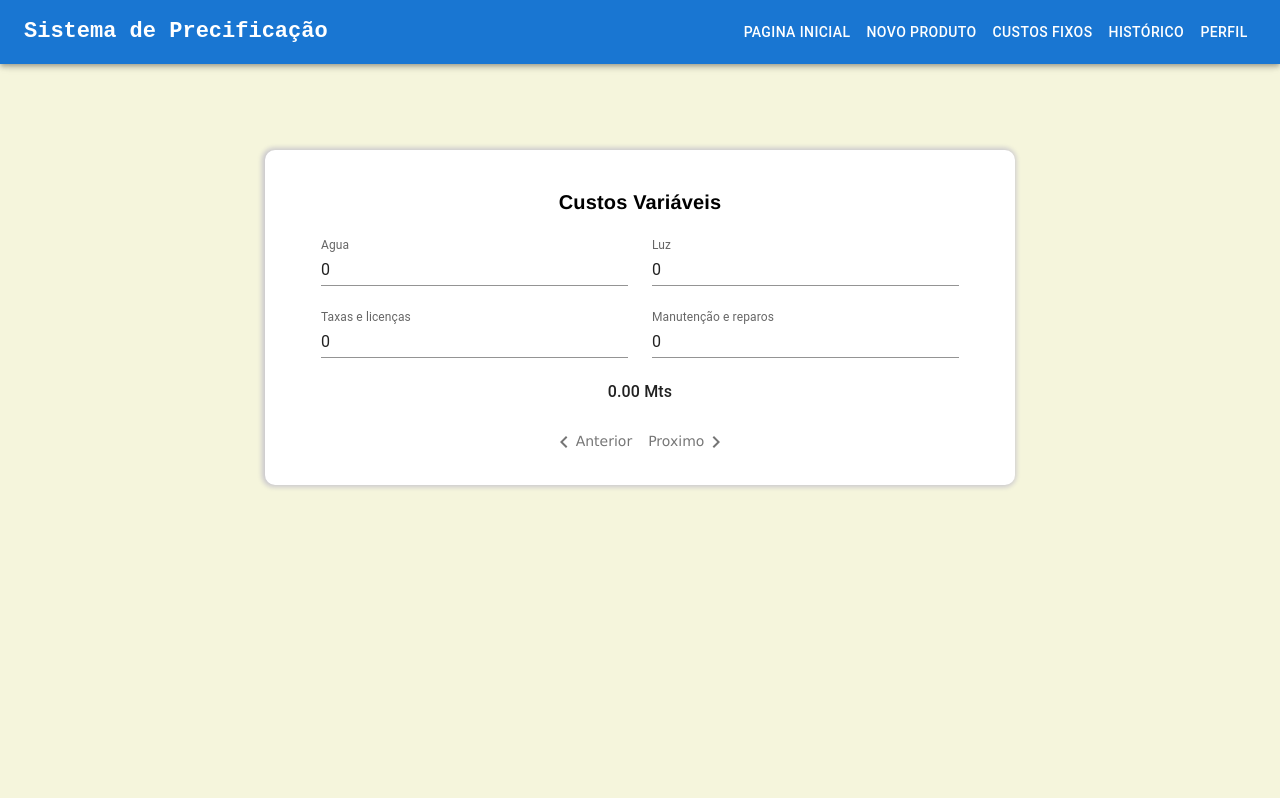
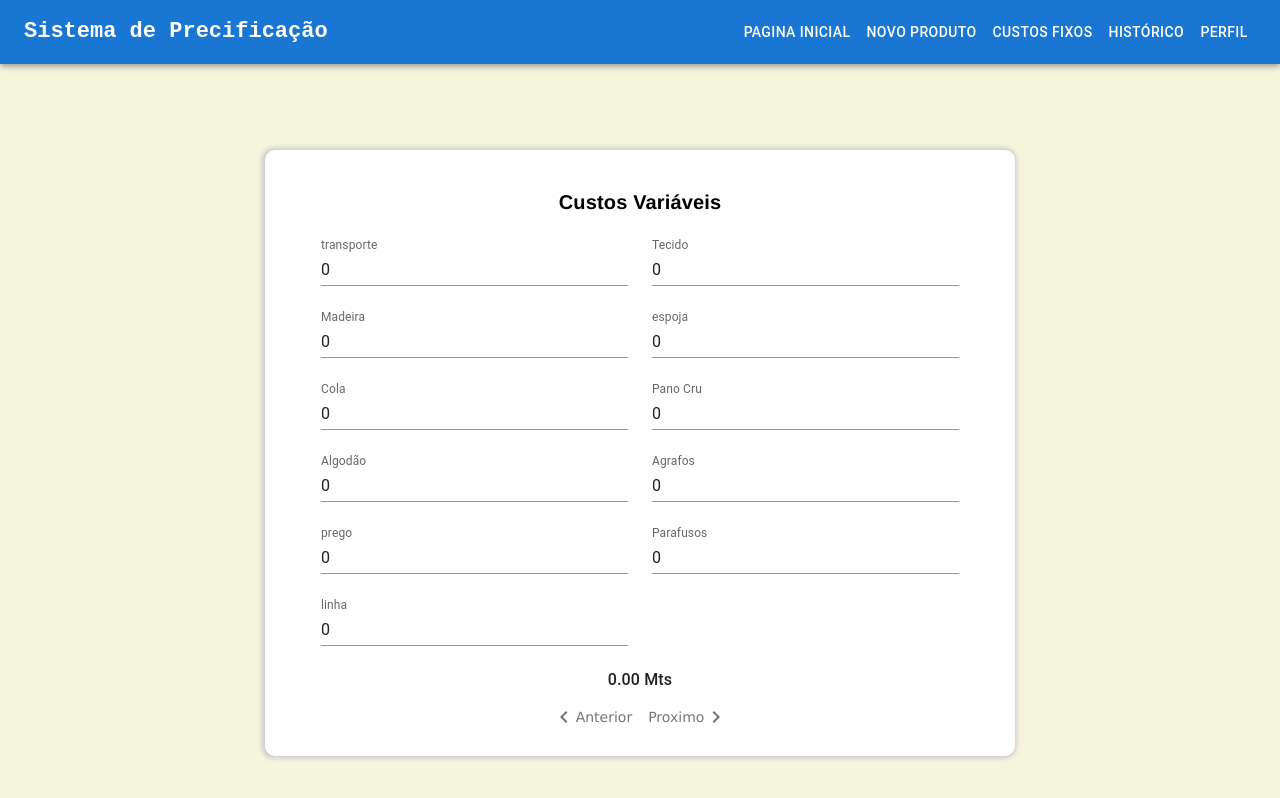
Before and after one commit to JoellSoto/Sales_Price_Markup, a React (Create React App) app in the folder markup_app/: page /addProduct in a window 1280 px wide. Both pictures are taken after a click on the button "Proximo". Built offline with nearby package versions, Linux system fonts and the light colour scheme.

Commit message:
feat: new inputs added

```diff
--- a/markup_app/src/App.js
+++ b/markup_app/src/App.js
@@ -1,5 +1,5 @@
 import React from 'react';
-import { useState } from 'react';
+import { useState,useEffect } from 'react';
 import { Routes, Route } from 'react-router-dom';
 import { Container } from 'reactstrap';
 import Home from './Pages/Home';
@@ -11,12 +11,24 @@ import AddFixedCosts from './Pages/AddFixedCost.Page';
 const App = () => {
   const [FixedCost, setFixedCosts] = useState([0, 0, 0, 0, 0]);
   const [totalFixedCost, setTotalFixedCost] = useState(0);
-  const [VariableCosts, setVariableCosts] = useState([0, 0, 0, 0, 0]);
+  const [VariableCosts, setVariableCosts] = useState([0, 0, 0, 0, 0, 0, 0, 0, 0, 0, 0]);
   const [totalVariableCost, setTotalVariableCost] = useState(0);
   const [Percentages, setPercentages] = useState([0, 0, 0, 0, 0]);
   const [totalPercentages, setTotalPercentages] = useState(0);
   const [produts,setProduts]=useState([]);
-  const [metaData,setMetaData]=useState(['',0]);
+  const [metaData,setMetaData]=useState(['']);
+
+
+
+  useEffect(
+    ()=>{
+      const data=localStorage.getItem("Products");
+      if(data){
+        setProduts(JSON.parse(data));
+        console.log(localStorage.getItem("Products"))
+      }
+    }
+  ,[])
 
   const FIXED={
     'FixedCost':FixedCost,
--- a/markup_app/src/Components/FixedCost.Component.jsx
+++ b/markup_app/src/Components/FixedCost.Component.jsx
@@ -2,7 +2,7 @@ import React from 'react';
 import { Container, Row, Col } from 'reactstrap';
 import TextField  from '@mui/material/TextField';
 import Styles from '../Styles/form.module.scss';
-import {handleChange} from '../utils/InputsFunctions';
+import {handleChangeFixed as handleChange} from '../utils/InputsFunctions';
 import { Button } from '@mui/material';
 import { useNavigate } from 'react-router-dom';
 
@@ -26,7 +26,7 @@ const FixedCosts = ({Fixed}) => {
               className={Styles.inputElement}
               margin="normal"
               key={0}
-              label="Agua"
+              label="Agua e Luz"
               name="agua"
               variant="standard"
               value={FixedCost[0]}
@@ -39,7 +39,7 @@ const FixedCosts = ({Fixed}) => {
               className={Styles.inputElement}
               margin="normal"
               key={1}
-              label="Luz"
+              label="Salarios"
               name="luz"
               variant="standard"
               value={FixedCost[1]}
@@ -54,8 +54,8 @@ const FixedCosts = ({Fixed}) => {
               className={Styles.inputElement}
               margin="normal"
               key={2}
-              label="Taxas e licenças"
-              name="taxas"
+              label="Aluguer"
+              name="aluguer"
               variant="standard"
               value={FixedCost[2]}
               onChange={(e) => handleChange(2, e.target.value,setFixedCosts,FixedCost,setTotalFixedCost)}
@@ -67,8 +67,8 @@ const FixedCosts = ({Fixed}) => {
               className={Styles.inputElement}
               margin="normal"
               key={3}
-              label="Manutenção e reparos"
-              name="reparos"
+              label="Quantidade de Produtos"
+              name="qty"
               variant="standard"
               value={FixedCost[3]}
               onChange={(e) => handleChange(3, e.target.value,setFixedCosts,FixedCost,setTotalFixedCost)}
--- a/markup_app/src/Components/MetaData.Component.jsx
+++ b/markup_app/src/Components/MetaData.Component.jsx
@@ -17,8 +17,8 @@ const Meta = ({Metadata}) => {
         </Col>
       </Row>
       <Container>
-      <Row >
-          <Col sm={6}>
+      <Row className={Styles.centerElement}>
+          <Col sm={6} >
             <TextField
               className={Styles.inputElement}
               margin="normal"
@@ -35,15 +35,14 @@ const Meta = ({Metadata}) => {
             <TextField
               className={Styles.inputElement}
               margin="normal"
-              key={1}
-              label="Quantidade de Produtos"
-              name="qty"
+              key={0}
+              label="Descrição"
+              name="descricao"
               variant="standard"
-              value={metadata[1]}
-              onChange={(e) => handleChangeString(1,parseFloat(e.target.value),setMetada,metadata)}
               fullWidth
             />
           </Col>
+
         </Row>
 
       </Container>
--- a/markup_app/src/Components/PriceList.Components.jsx
+++ b/markup_app/src/Components/PriceList.Components.jsx
@@ -82,6 +82,7 @@ const PriceList=({input,setProduts,produts})=>{
               >
                {parseInt(item.recomendedPrice)} Mts
               </Typography>
+
              </span>
             </div>
 
--- a/markup_app/src/Components/VariableCost.Component.jsx
+++ b/markup_app/src/Components/VariableCost.Component.jsx
@@ -7,7 +7,7 @@ import {handleChange} from '../utils/InputsFunctions';
 
 const VariableCosts = ({Variable}) => {
    const {setVariableCosts,VariableCost,totalVariableCost,setTotalVariableCost}=Variable;
-
+    const variableCostLables=["transporte","Tecido","Madeira","espoja","Cola","Pano Cru","Algodão","Agrafos","prego","Parafusos","linha"];
   return (
     <Container>
       <Row className="mt-4" >
@@ -17,57 +17,21 @@ const VariableCosts = ({Variable}) => {
       </Row>
       <Container>
       <Row >
-          <Col sm={6}>
+          {VariableCost.map((item,index)=>{
+           return(<Col sm={6}>
             <TextField
               margin="normal"
-              key={0}
-              label="Agua"
+              key={index}
+              label={variableCostLables[index]}
               name="agua"
               variant="standard"
-              value={VariableCost[0]}
-              onChange={(e) => handleChange(0, e.target.value,setVariableCosts,VariableCost,setTotalVariableCost)}
+              value={parseFloat(item)}
+              onChange={(e) => handleChange(index, e.target.value,setVariableCosts,VariableCost,setTotalVariableCost)}
               fullWidth
             />
-          </Col>
-          <Col sm={6} >
-            <TextField
-              margin="normal"
-              key={1}
-              label="Luz"
-              name="luz"
-              variant="standard"
-              value={VariableCost[1]}
-              onChange={(e) => handleChange(1, e.target.value,setVariableCosts,VariableCost,setTotalVariableCost)}
-              fullWidth
-            />
-          </Col>
+          </Col>)})}
         </Row>
-        <Row>
-          <Col sm={6}>
-            <TextField
-              margin="normal"
-              key={2}
-              label="Taxas e licenças"
-              name="taxas"
-              variant="standard"
-              value={VariableCost[2]}
-              onChange={(e) => handleChange(2, e.target.value,setVariableCosts,VariableCost,setTotalVariableCost)}
-              fullWidth
-            />
-          </Col>
-          <Col sm={6} >
-            <TextField
-              margin="normal"
-              key={3}
-              label="Manutenção e reparos"
-              name="reparos"
-              variant="standard"
-              value={VariableCost[3]}
-              onChange={(e) => handleChange(3, e.target.value,setVariableCosts,VariableCost,setTotalVariableCost)}
-              fullWidth
-            />
-          </Col>
-        </Row>
+
       </Container>
       <Row className="mt-3">
         <Col>
--- a/markup_app/src/Pages/AddProduct.Page.jsx
+++ b/markup_app/src/Pages/AddProduct.Page.jsx
@@ -53,7 +53,7 @@ export default function Add({input,setProduts,produts,id}){
   };
 
   return(
-    <div className={Styles.inputContainer}>
+  <div className={Styles.inputContainer}>
       {pages[pageIndex]}
       <div className={Styles.prevNexbuttons}>
         <IconButton onClick={handlePrevious}>
--- a/markup_app/src/Pages/Home.jsx
+++ b/markup_app/src/Pages/Home.jsx
@@ -4,7 +4,7 @@ import Styles from '../Styles/pages.module.scss';
 import PriceList from '../Components/PriceList.Components';
 
 const Home = ({input,setProduts,produts}) => {
-
+   console.log()
   return (
     <Container className={Styles.pages}>
       <PriceList produts={produts} input={input} setProduts={setProduts}/>
--- a/markup_app/src/Styles/form.module.scss
+++ b/markup_app/src/Styles/form.module.scss
@@ -16,7 +16,7 @@ $medium: 900px;
         margin: 0 auto;
         max-width:750px;
         margin-top: 150px;
-        height: 335px;
+        height: 100%;
         display: grid;
         grid-template-columns: 1;
         grid-template-rows: 2;
@@ -48,10 +48,15 @@ $medium: 900px;
       }
 
 }
-.title{
+.title {
     display: flex;
     justify-content: center;
     font-family: Helvetica;
     font-weight: 600;
     color: black;
 }
+
+.centerElement{
+  display: flex;
+  justify-content: center;
+}
--- a/markup_app/src/Styles/pages.module.scss
+++ b/markup_app/src/Styles/pages.module.scss
@@ -37,7 +37,7 @@ $medium: 900px;
   }
   @media screen and (max-width: $small){
     display: grid;
-    grid-template-columns: 33.3% 33.3% 33.3%;
+    grid-template-columns: 30% 30% 30% 10%;
     padding: 2%;
     padding-right: 0%;
     padding-left: 5%;
@@ -53,3 +53,8 @@ $medium: 900px;
     font-weight: 700;
   }
 }
+
+.deletebutton{
+  width: 50px;
+  height: 75px;
+}
--- a/markup_app/src/utils/InputsFunctions.js
+++ b/markup_app/src/utils/InputsFunctions.js
@@ -8,9 +8,16 @@ export const handlePercentageChange = (index, value,setCosts,costs,setTotalCost)
     setTotalCost(updatedCosts.reduce((acc, curr) => acc + curr, 0));
   };
 
- export  const handleChange = (index, value,setCosts,costs,setTotalCost) => {
+ export  const handleChangeFixed = (index, value,setCosts,costs,setTotalCost) => {
     const updatedCosts = [...costs];
-    updatedCosts[index] = parseFloat(value) || 0;
+    updatedCosts[index] = parseFloat(value) ||0;
+    setCosts(updatedCosts);
+    setTotalCost(updatedCosts.slice(0, -2).reduce((acc, curr) => acc + curr, 0));
+  }
+
+  export  const handleChange = (index, value,setCosts,costs,setTotalCost) => {
+    const updatedCosts = [...costs];
+    updatedCosts[index] = parseFloat(value) ||0;
     setCosts(updatedCosts);
     setTotalCost(updatedCosts.reduce((acc, curr) => acc + curr, 0));
   }
@@ -27,21 +34,28 @@ export const handlePercentageChange = (index, value,setCosts,costs,setTotalCost)
 
       //Meta data
     const nome=metaData[0];
-    const quantidade=parseFloat(metaData[1]);
+
 
     //Fixed values
-    const agua=FixedCost[0];
-    const luz=FixedCost[1];
-    const taxas=FixedCost[2];
-    const manuntacao=FixedCost[3];
+    const agua_luz=FixedCost[0];
+    const salarios=FixedCost[1];
+    const aluguer=FixedCost[2];
+    const quantidade=FixedCost[3];
     const totalFixed=totalFixedCost;
 
-    //Variables values
-    const  agua1= await VariableCost[0];
-    const luz1=await VariableCost[1];
-    const taxas1=await VariableCost[2];
-    const manuntacao1=await VariableCost[3];
-    const totalVariable=await totalVariableCost;
+    /*Variables values
+    const  transporte=  VariableCost[0];
+    const tecido= VariableCost[1];
+    const madeira= VariableCost[2];
+    const esponja= VariableCost[3];
+    const cola = VariableCost[4];
+    const pano_cru = VariableCost[5];
+    const algodao = VariableCost[6];
+    const agrafo = VariableCost[7];
+    const prego = VariableCost[8];
+    const parafuso = VariableCost[9];
+    const linha = VariableCost[10];*/
+    const totalVariable= totalVariableCost;
 
     //Percentages Values
     const lucro=percentages[0];
@@ -55,21 +69,28 @@ export const handlePercentageChange = (index, value,setCosts,costs,setTotalCost)
     const UnityCost=unityCost(FixedCostPerProduct,totalVariable);
     const RecomendedPrice=recomendedPrice(UnityCost,(1-(totalPercentage/100)))
 
-    //produto a ser adicionado
+    //Product to be added
     const Produto={
         nome:nome,
         quantidade:quantidade,
 
-        agua:agua,
-        luz:luz,
-        taxas:taxas,
-        manuntacao:manuntacao,
+        agua_luz:agua_luz,
+        salarios:salarios,
+        aluguer:aluguer,
         totalFixedCost:totalFixed,
 
-        agua1:agua1,
-        luz1:luz1,
-        taxas1:taxas1,
-        manuntacao1:manuntacao1,
+
+        transporte: VariableCost[0],
+        tecido:VariableCost[1],
+        madeira: VariableCost[2],
+        esponja: VariableCost[3],
+        cola: VariableCost[4],
+        pano_cru:VariableCost[5],
+        algodao: VariableCost[6],
+        agrafo: VariableCost[7],
+        prego: VariableCost[8],
+        parafuso: VariableCost[9],
+        linha: VariableCost[10],
         totalVariableCost:totalVariable,
 
         lucro:lucro,
@@ -87,4 +108,5 @@ export const handlePercentageChange = (index, value,setCosts,costs,setTotalCost)
      let ar=produts;
      id!==-1?ar[id]=Produto:ar.push(Produto);
      await setProduts(ar);
+     await localStorage.setItem("Products",JSON.stringify(ar))
   }
```
Also changed, not shown: markup_app/src/Pages/FixedCosts.jsx (deleted, +0 -107 lines), markup_app/src/Pages/VariableCosts.jsx (deleted, +0 -56 lines).
